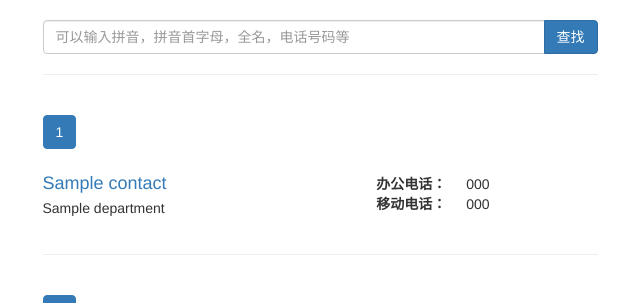
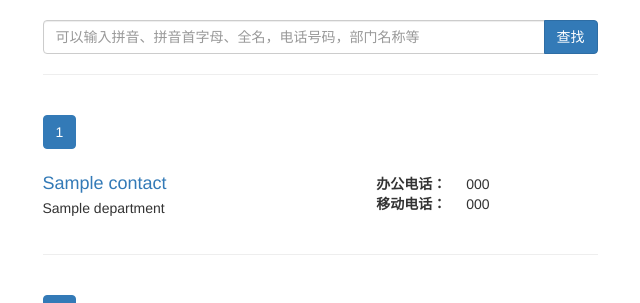
Before and after one commit to cash2one/Luyasi-Flask, a Flask app: template app/frontend/templates/qingbank/contact_list.html in a window 1280 px wide. Shown: the part 51-354 px from the top of the page, without its empty margins (320-960 px from the left). Run offline with Flask 2, Linux system fonts and the light colour scheme; the template is opened without the code that fills it: most values are stand-ins (such as "Sample title", 1, 10 or a date in 2020); some libraries are stand-ins or nearby versions.

Commit message:
增加部门名称查找

```diff
--- a/app/frontend/templates/qingbank/contact_list.html
+++ b/app/frontend/templates/qingbank/contact_list.html
@@ -10,7 +10,7 @@
 	<form method="get" action="{{ url_for('.list_contact_page', page=1) }}">
 		<div class="input-group">
 		  <input type="text" class="form-control" id="searchContact" name="searchContact"
-		  placeholder="可以输入拼音，拼音首字母，全名，电话号码等" value="{{searchContact}}">
+		  placeholder="可以输入拼音、拼音首字母、全名，电话号码，部门名称等" value="{{searchContact}}">
 		  <div class="input-group-btn">
 		  	<button class="btn btn-primary" id="search">查找</button>
 		  </div>
--- a/app/qingbank/__init__.py
+++ b/app/qingbank/__init__.py
@@ -1,3 +1,4 @@
+#-*- coding: utf-8 -*-
 from sqlalchemy import or_
 
 from ..core import Service
@@ -8,7 +9,8 @@ class ContactService(Service):
 	__model__ = Contact
 
 	def search(self, keyword):
-		query = self.__model__.query.filter(or_(
+		query = self.__model__.query.join(self.__model__.department).filter(or_(
+			Department.name.contains(keyword),
 			self.__model__.mobile.contains(keyword),
 			self.__model__.telephone.contains(keyword),
 			self.__model__.fax.contains(keyword),
```
Also changed, not shown: changelog.txt.
